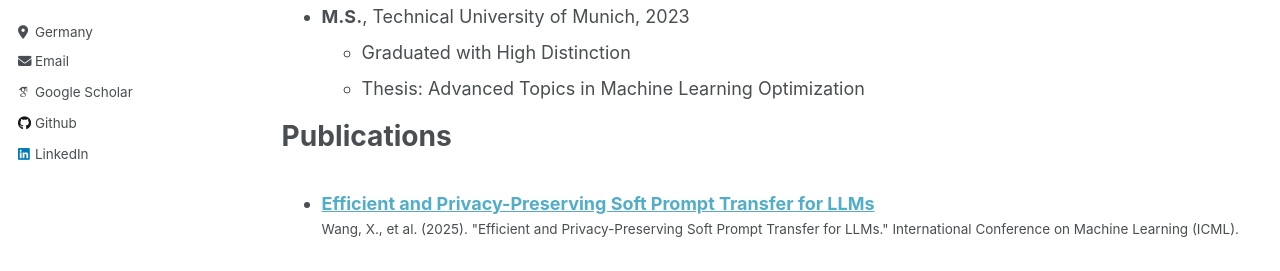
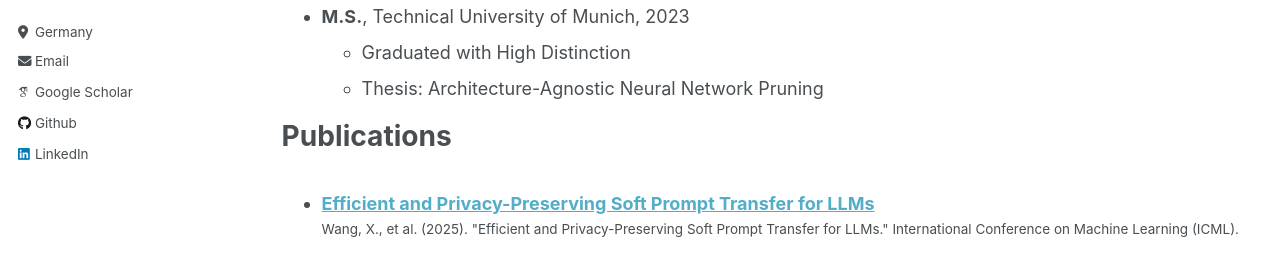
Before and after one commit to stephen016/stephen016.github.io, a Jekyll site: the page built from _pages/cv.md, in a window 1280 px wide and 1091 px high. Shown: the part 341-612 px from the top of the window. Built offline with Jekyll 4.4.1, drawn with Linux system fonts in a browser that asks for light colours; some web fonts are replaced.

Commit message:
updated CV

```diff
--- a/_pages/cv.md
+++ b/_pages/cv.md
@@ -18,7 +18,7 @@ Education
   * Member of SprintML Lab
 * **M.S.**, Technical University of Munich, 2023
   * Graduated with High Distinction
-  * Thesis: Advanced Topics in Machine Learning Optimization
+  * Thesis: Architecture-Agnostic Neural Network Pruning
 
 
 <!-- Work experience
```
